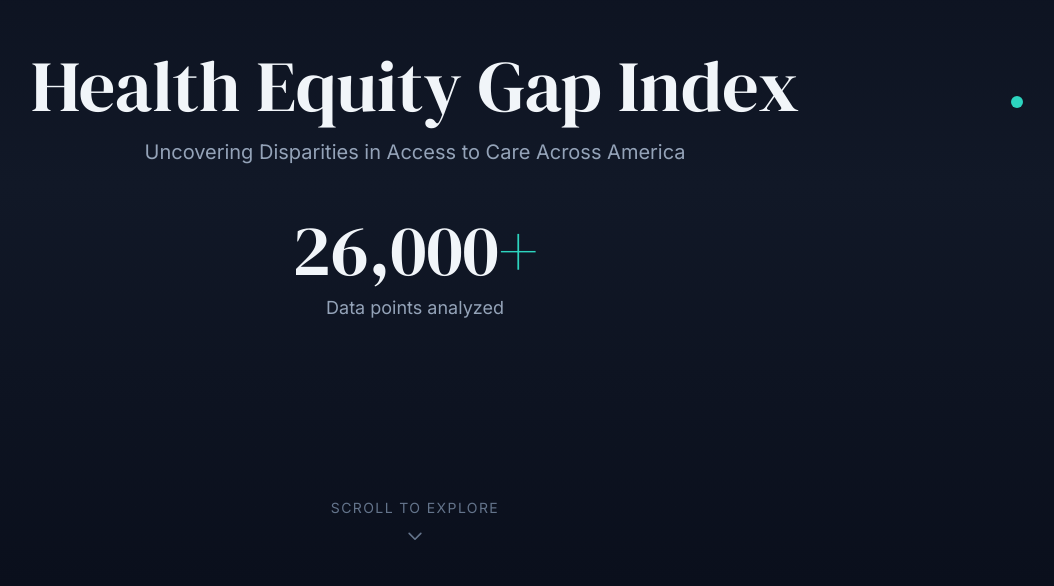
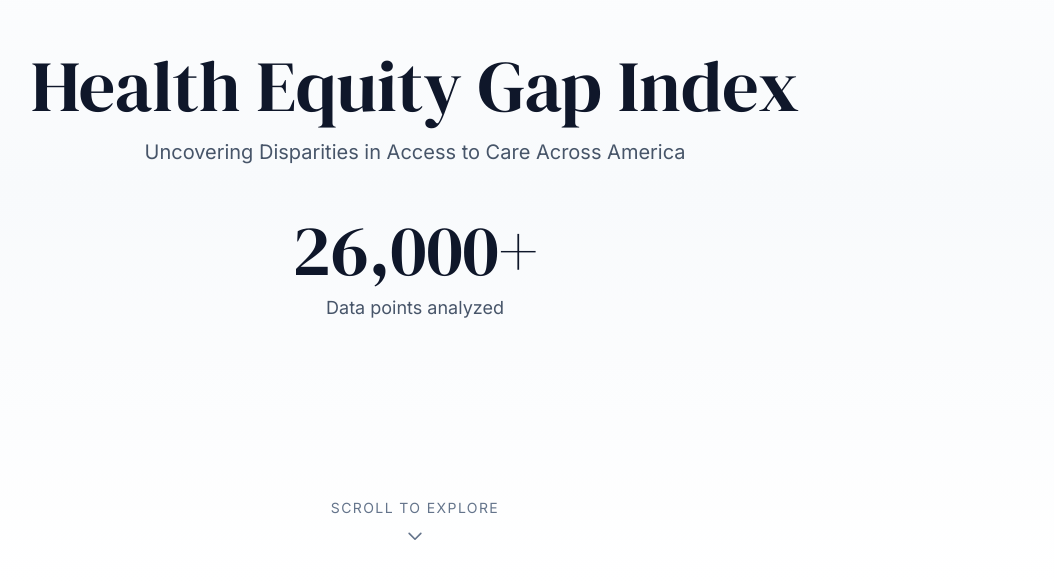
Before and after one commit to aghuge0206/dubstechdatathon26, a Next.js app: page / in a window 1280 px wide. Shown: the part 214-800 px from the top of the page, without its empty margins (225-1279 px from the left). Built offline with nearby package versions, Linux system fonts and the light colour scheme.

Commit message:
style: replace dark theme with white healthcare design tokens

```diff
--- a/src/app/globals.css
+++ b/src/app/globals.css
@@ -3,46 +3,46 @@
 @tailwind utilities;
 
 :root {
-  /* Backgrounds */
-  --bg-primary: #0A0F1C;
-  --bg-secondary: #111827;
-  --bg-tertiary: #1E293B;
+  /* Backgrounds - Light healthcare theme */
+  --bg-primary: #FFFFFF;
+  --bg-secondary: #F8FAFC;
+  --bg-tertiary: #F1F5F9;
 
   /* Text */
-  --text-primary: #F1F5F9;
-  --text-secondary: #94A3B8;
+  --text-primary: #0F172A;
+  --text-secondary: #475569;
   --text-tertiary: #64748B;
 
   /* Accents */
-  --accent-teal: #2DD4BF;
-  --accent-coral: #FB7185;
-  --accent-amber: #FBBF24;
-  --accent-red: #EF4444;
+  --accent-medical-red: #DC2626;
+  --accent-medical-red-light: #FEE2E2;
+  --accent-slate: #334155;
+  --accent-success: #16A34A;
 
   /* Spacing */
-  --section-padding-y: 6rem;
+  --section-padding-y: 4rem;
   --section-padding-x: 1.5rem;
-  --content-max-width: 72rem;
+  --content-max-width: 64rem;
 }
 
 @media (min-width: 768px) {
   :root {
-    --section-padding-y: 8rem;
+    --section-padding-y: 5rem;
     --section-padding-x: 2rem;
   }
 }
 
 @layer base {
   body {
-    @apply bg-background text-foreground;
+    @apply bg-background text-foreground antialiased;
   }
 
   h1, h2, h3, h4 {
-    @apply font-serif;
+    @apply font-serif text-foreground;
   }
 
   ::selection {
-    background: rgba(45, 212, 191, 0.3);
+    background: rgba(220, 38, 38, 0.15);
   }
 }
 
@@ -53,14 +53,15 @@
     padding: var(--section-padding-y) var(--section-padding-x);
   }
 
-  .gradient-text {
-    @apply bg-clip-text text-transparent;
-    background-image: linear-gradient(135deg, var(--accent-teal), var(--accent-coral));
+  .card {
+    @apply rounded-lg border-2 bg-white p-6;
   }
 
-  .glass-card {
-    @apply rounded-xl border border-white/5;
-    background: rgba(30, 41, 59, 0.5);
-    backdrop-filter: blur(12px);
+  .card-elevated {
+    @apply rounded-lg border border-slate-200 bg-white p-6 shadow-sm;
+  }
+
+  .risk-highlight {
+    @apply bg-red-50 border-2 border-red-600;
   }
 }
--- a/tailwind.config.js
+++ b/tailwind.config.js
@@ -17,10 +17,10 @@ module.exports = {
           tertiary: "var(--text-tertiary)",
         },
         accent: {
-          teal: "var(--accent-teal)",
-          coral: "var(--accent-coral)",
-          amber: "var(--accent-amber)",
-          red: "var(--accent-red)",
+          red: "var(--accent-medical-red)",
+          "red-light": "var(--accent-medical-red-light)",
+          slate: "var(--accent-slate)",
+          success: "var(--accent-success)",
         },
       },
       fontFamily: {
```
